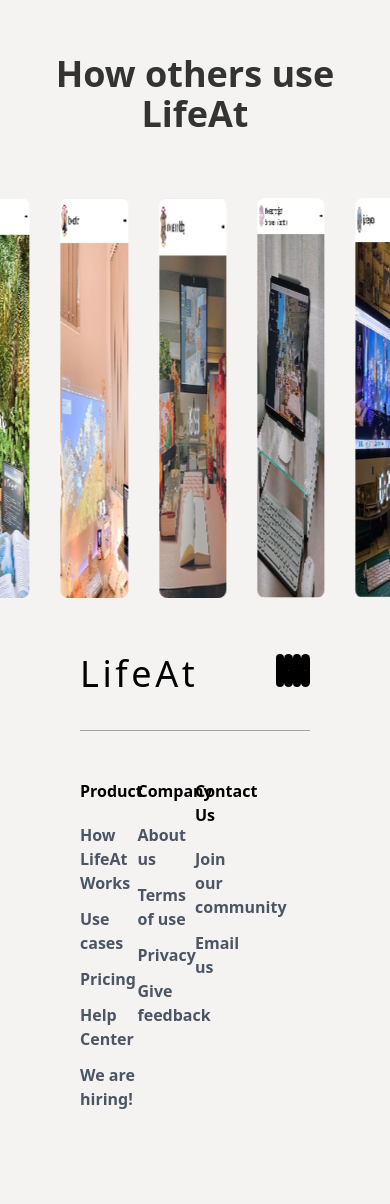
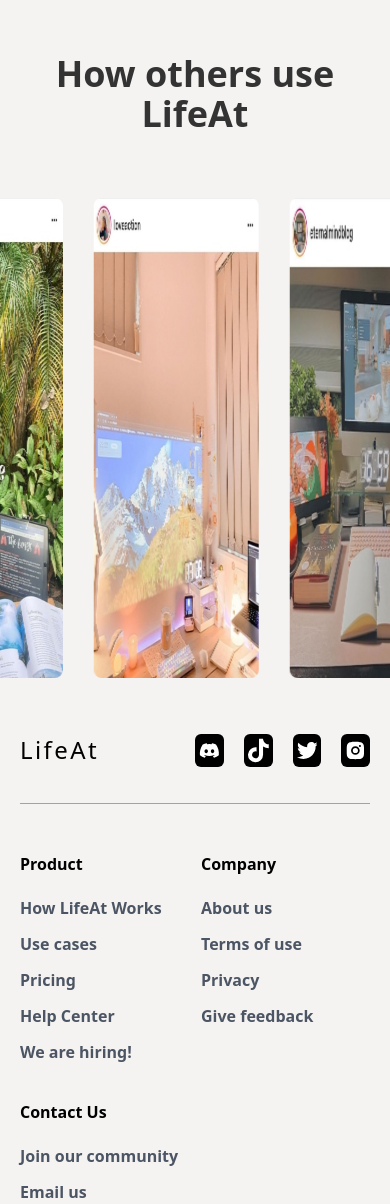
Before and after one commit to phamvietnguyenduy/lifeat, a React (Create React App) app: page / in a window 390 px wide. Shown: the part 4693-5897 px from the top of the page. Before the commit the page ends 5804 px from the top, so only its background shows below. Built offline with nearby package versions, Linux system fonts and the light colour scheme.

Commit message:
Responsive for Explore & Footer

```diff
--- a/src/components/Footer.jsx
+++ b/src/components/Footer.jsx
@@ -4,12 +4,12 @@
 const Footer = () => {
   return (
     <div>
-      <div className="px-20">
+      <div className="lg:px-20 px-5">
         <div className="flex justify-between items-start border-b-[1px] border-gray-400 py-9">
-          <h1 className="text-black font-medium tracking-widest text-4xl">
+          <h1 className="text-black font-medium  tracking-widest lg:text-4xl text-2xl">
             LifeAt
           </h1>
-          <div className="logo flex justify-around w-[15%] items-start">
+          <div className="logo flex justify-around lg:w-[15%] w-[50%] gap-5 items-start">
             <FaDiscord
               size={33}
               className="bg-black text-white p-1 rounded-md hover:bg-gray-600"
@@ -28,7 +28,7 @@
             />
           </div>
         </div>
-        <div className="pt-12 grid grid-cols-4 gap-x-18">
+        <div className="pt-12 grid lg:grid-cols-4 lg:gap-x-18 grid-cols-2 gap-x-3 gap-y-9">
           <div>
             <p className="font-extrabold pb-2 text-base">Product</p>
             <p className="text-base font-semibold text-gray-600 pt-3 hover:text-thBrick">
--- a/src/components/Slide.jsx
+++ b/src/components/Slide.jsx
@@ -41,9 +41,19 @@
         // install Swiper modules
         modules={[Navigation, Pagination, Scrollbar, A11y, Autoplay]}
         spaceBetween={3}
-        slidesPerView={4}
+        breakpoints={{
+          300: {
+            // width: 576,
+            slidesPerView: 2,
+          },
+          768: {
+            // width: 768,
+            slidesPerView: 4,
+          },
+        }}
         speed={10000}
         loop={true}
+        loopFillGroupWithBlank={true}
         autoplay={{
           delay: 1,
           disableOnInteraction: false,
@@ -54,7 +64,7 @@
             <img
               src={name}
               alt={id}
-              className="h-[25rem] w-[25rem] rounded-lg"
+              className="lg:h-[25rem] lg:w-[25rem] w-full h-[30rem]  rounded-lg"
             />
           </SwiperSlide>
         ))}
--- a/src/index.css
+++ b/src/index.css
@@ -20,3 +20,18 @@
 .swiper-slide {
   width: fit-content;
 }
+/* .swiper-container {
+  width: 480px;
+} */
+
+@media screen and (min-width: 300px) {
+  .swiper-container {
+    width: 300px;
+  }
+}
+
+@media screen and (min-width: 768px) {
+  .swiper-container {
+    width: 768px;
+  }
+}
--- a/src/pages/Explore/CollectionLayout.jsx
+++ b/src/pages/Explore/CollectionLayout.jsx
@@ -11,17 +11,27 @@
 const CollectionLayout = ({ title, description, imgData }) => {
   return (
     <div className="space-y-4">
-      <h1 className="font-bold text-gray-700 text-3xl tracking-wide">
+      <h1 className="font-bold text-gray-700 text-3xl lg:tracking-wide tracking-tight">
         {title}
       </h1>
       <h2 className="text-black font-normal text-base">{description}</h2>
       <section>
         <Swiper
           // install Swiper modules
-          slidesPerView={4}
+
+          breakpoints={{
+            300: {
+              // width: 576,
+              slidesPerView: 2,
+              slidesPerGroup: 2,
+            },
+            768: {
+              // width: 768,
+              slidesPerView: 4,
+              slidesPerGroup: 4,
+            },
+          }}
           spaceBetween={30}
-          slidesPerGroup={4}
-          loop={true}
           lazy={true}
           loopFillGroupWithBlank={true}
           pagination={{
--- a/src/pages/Explore/Explore.jsx
+++ b/src/pages/Explore/Explore.jsx
@@ -66,13 +66,15 @@
         aria-label="content"
         className="relative top-48 mb-56  space-y-28"
       >
-        <main className="px-28 space-y-28">
+        <main className="lg:px-28 px-5 lg:space-y-28 space-y-8">
           <section
             aria-label="banners"
-            className="flex flex-row justify-start items-start w-full gap-2"
+            className="lg:flex lg:flex-row lg:justify-start lg:items-start w-full gap-2 lg:space-y-0 space-y-8"
           >
             <div className="basis-1/3">
-              <h1 className="font-semibold text-lg tracking-wide pb-3">Now</h1>
+              <h1 className="font-semibold text-lg lg:tracking-wide tracking-tight pb-3 lg:text-left text-center">
+                Now
+              </h1>
               <img
                 className="w-full h-[22.5rem] rounded-lg"
                 src={Images.ig0}
@@ -80,7 +82,7 @@
               />
             </div>
             <div className="basis-2/3">
-              <h1 className="font-semibold text-lg tracking-wide pb-3">
+              <h1 className="font-semibold lg:text-left text-center lg:tracking-wide tracking-tight pb-3">
                 Trending
               </h1>
               <div className="grid grid-rows-2 grid-flow-col gap-2">
```
